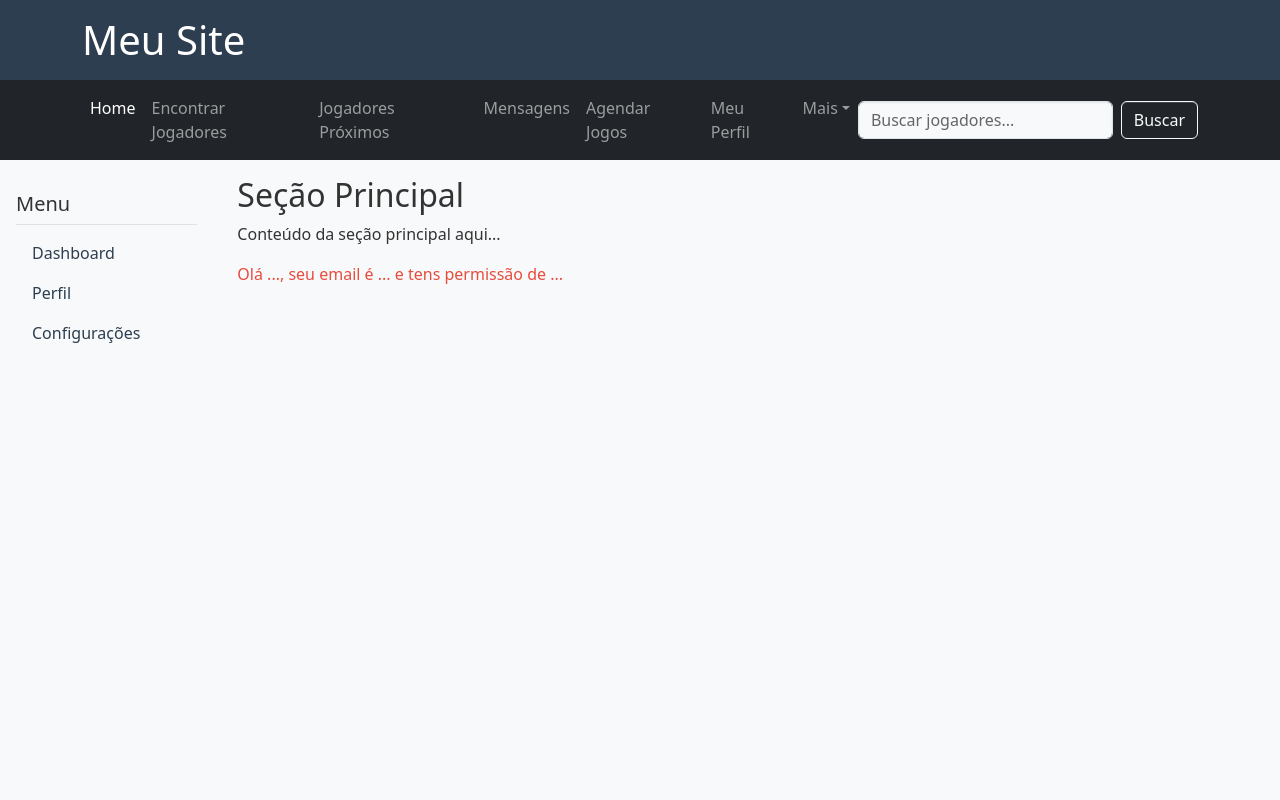
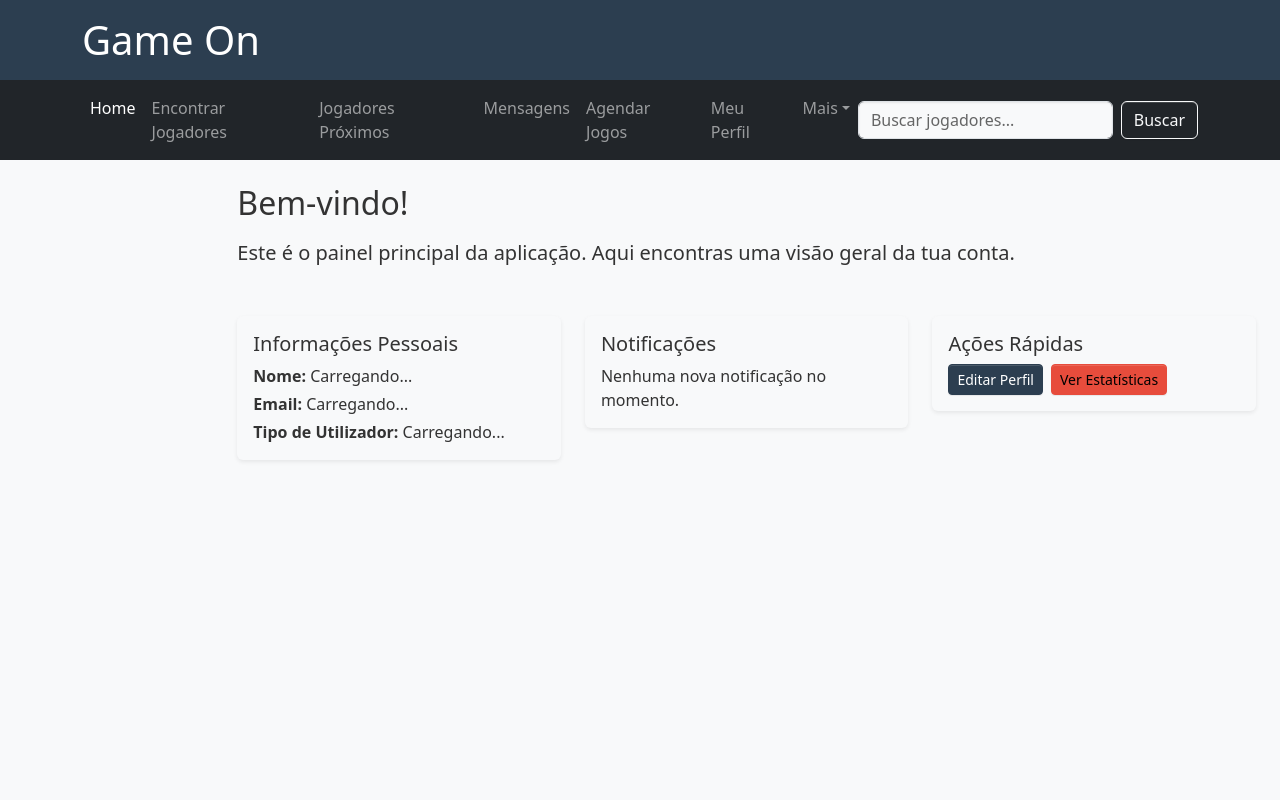
Before and after one commit to miksxramos/dsa-frontend, a React (Vite) app: page / in a window 1280 px wide. Shown: the top 800 px of the page. Built offline with nearby package versions, Linux system fonts and the light colour scheme; no server answers.

Commit message:
feature interfaces perfil home melhoria

```diff
--- a/src/components/Header.jsx
+++ b/src/components/Header.jsx
@@ -3,7 +3,7 @@ import React from 'react';
 const Header = () => (
   <header className="bg-primary text-white p-3">
     <div className="container">
-      <h1 className="mb-0">Meu Site</h1>
+      <h1 className="mb-0">Game On</h1>
     </div>
   </header>
 );
--- a/src/pages/Home.jsx
+++ b/src/pages/Home.jsx
@@ -22,7 +22,6 @@ const Home = () => {
         const data = await response.json();
         console.log('Login response:', data);
 
-        // Atualiza os dados do usuário no contexto global
         setUserData({
           name: data.user.name,
           email: data.user.email,
@@ -41,16 +40,47 @@ const Home = () => {
     <div className="d-flex flex-column min-vh-100">
       <div className="container-fluid flex-grow-1">
         <div className="row">
-          <Sidebar />
 
-          <main className="col-md-9 ms-sm-auto col-lg-10 px-md-4 py-3">
+          <main className="col-md-9 ms-sm-auto col-lg-10 px-md-4 py-4">
             <section className="mb-5">
-              <h2>Seção Principal</h2>
-              <p>Conteúdo da seção principal aqui...</p>
-              <p className="text-danger">
-                Olá {userData.name || '...'}, seu email é {userData.email || '...'} e tens permissão de {userData.tipo || '...'}
+              <h2 className="mb-3">Bem-vindo{userData.name ? `, ${userData.name}` : ''}!</h2>
+              <p className="lead">
+                Este é o painel principal da aplicação. Aqui encontras uma visão geral da tua conta.
               </p>
             </section>
+
+            <div className="row g-4">
+              <div className="col-md-6 col-xl-4">
+                <div className="card shadow-sm border-0">
+                  <div className="card-body">
+                    <h5 className="card-title">Informações Pessoais</h5>
+                    <p className="card-text mb-1"><strong>Nome:</strong> {userData.name || 'Carregando...'}</p>
+                    <p className="card-text mb-1"><strong>Email:</strong> {userData.email || 'Carregando...'}</p>
+                    <p className="card-text"><strong>Tipo de Utilizador:</strong> {userData.tipo || 'Carregando...'}</p>
+                  </div>
+                </div>
+              </div>
+
+              <div className="col-md-6 col-xl-4">
+                <div className="card shadow-sm border-0 bg-light">
+                  <div className="card-body">
+                    <h5 className="card-title">Notificações</h5>
+                    <p className="card-text">Nenhuma nova notificação no momento.</p>
+                  </div>
+                </div>
+              </div>
+
+              <div className="col-md-6 col-xl-4">
+                <div className="card shadow-sm border-0">
+                  <div className="card-body">
+                    <h5 className="card-title">Ações Rápidas</h5>
+                    <button className="btn btn-primary btn-sm me-2">Editar Perfil</button>
+                    <button className="btn btn-secondary btn-sm">Ver Estatísticas</button>
+                  </div>
+                </div>
+              </div>
+            </div>
+
           </main>
         </div>
       </div>
--- a/src/pages/Matchmaking.jsx
+++ b/src/pages/Matchmaking.jsx
@@ -3,7 +3,7 @@ import { Card, Button } from 'react-bootstrap';
 
 const Matchmaking = () => (
   <div className="text-center p-4">
-    <h2>Encontre Companheiros</h2>
+    <h2>Encontre Jogadores</h2>
     <Card className="mx-auto" style={{ width: '18rem' }}>
       <Card.Img variant="top" src="placeholder-user.jpg" />
       <Card.Body>
--- a/src/pages/Perfil.jsx
+++ b/src/pages/Perfil.jsx
@@ -1,17 +1,44 @@
 import React from 'react';
-import { ProgressBar } from 'react-bootstrap';
+import { Card, Row, Col, ProgressBar } from 'react-bootstrap';
 
-const Perfil = () => (
-  <div className="p-4">
-    <h2>Meu Perfil</h2>
-    <div className="text-center mb-4">
-      <img src="user-avatar.jpg" className="rounded-circle" width="100" alt="Avatar" />
-      <h3>Thiago</h3>
-      <p>Futebol | Nível: Intermediário</p>
+const Perfil = () => {
+  return (
+    <div className="p-4">
+      <h2 className="mb-4">Meu Perfil</h2>
+
+      <Card className="p-3 mb-4 shadow-sm">
+        <Row className="align-items-center">
+          <Col md={3} className="text-center">
+            <img
+              src="user-avatar.jpg"
+              className="rounded-circle img-fluid"
+              width="120"
+              alt="Avatar"
+              onError={(e) => {
+                e.target.onerror = null;
+                e.target.src = 'https://via.placeholder.com/120';
+              }}
+            />
+          </Col>
+
+          <Col md={9}>
+            <h3 className="mb-1">Thiago</h3>
+            <p className="mb-2 text-muted">Modalidade: <strong>Futebol</strong></p>
+            <p className="mb-0">Nível: <strong>Intermediário</strong></p>
+          </Col>
+        </Row>
+      </Card>
+
+      <Card className="p-3 shadow-sm">
+        <h4 className="mb-3">Estatísticas</h4>
+        <p className="mb-2">Partidas Marcadas: <strong>12</strong></p>
+        <div>
+          <small className="text-muted">Progresso no Nível:</small>
+          <ProgressBar now={60} label="60%" className="mt-1" />
+        </div>
+      </Card>
     </div>
-    <h4>Estatísticas</h4>
-    <p>Partidas Marcadas: 12</p>
-    <ProgressBar now={60} label="Nível 60%" className="mb-3" />
-  </div>
-);
+  );
+};
+
 export default Perfil;
```
